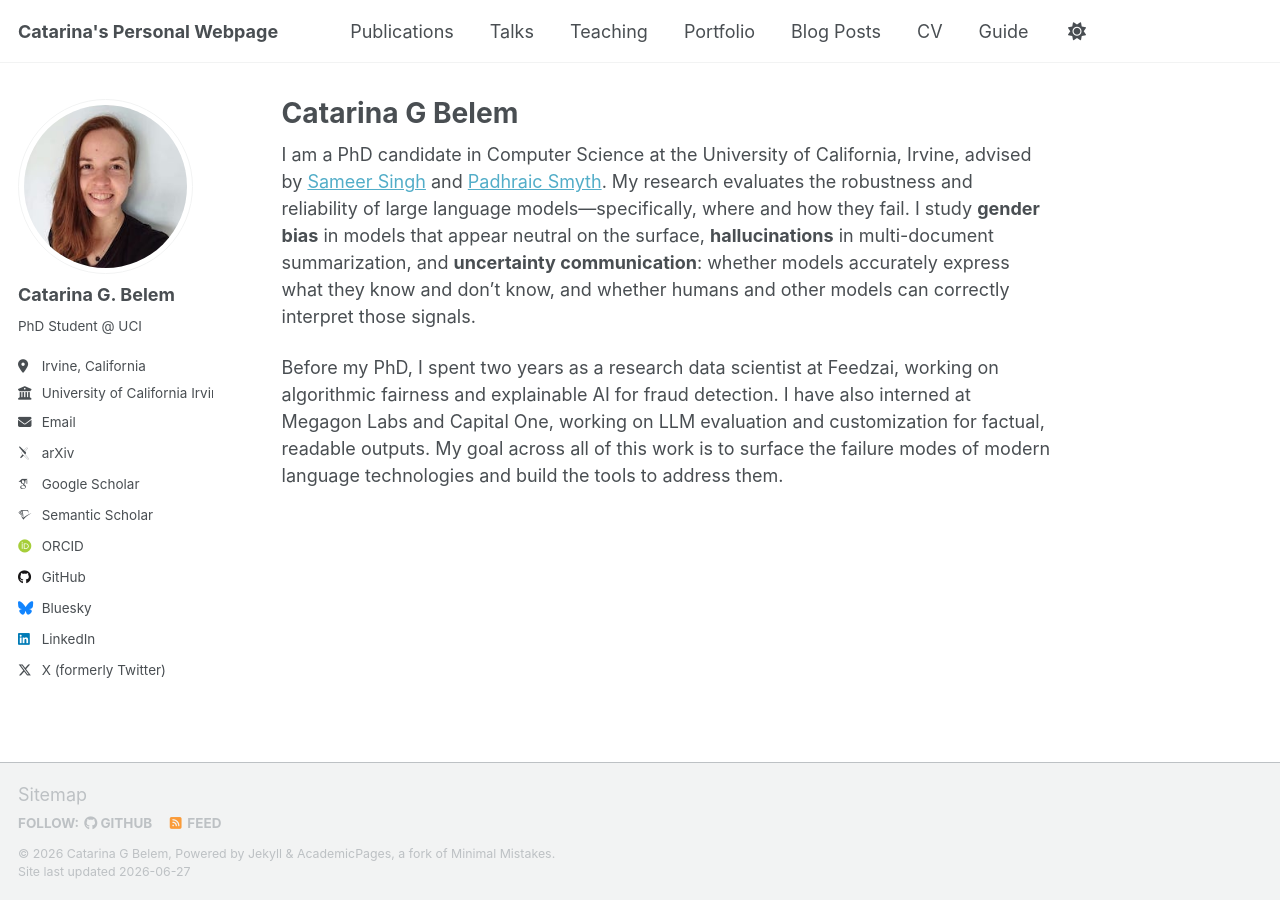
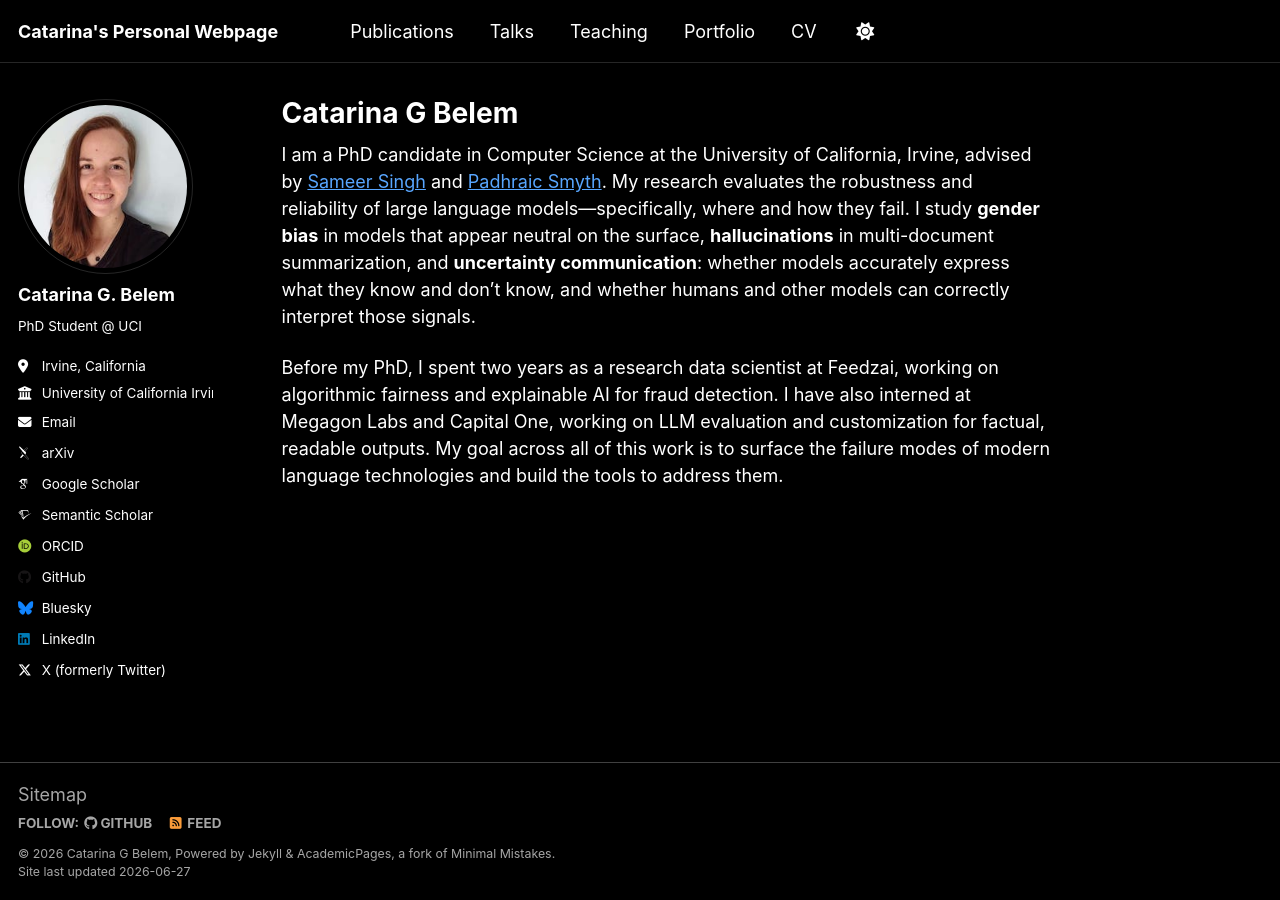
Before and after one commit to PastelBelem8/PastelBelem8.github.io, a Jekyll site: the page built from _pages/about.md, in a window 1280 px wide. Built offline with Jekyll 4.4.1, drawn with Linux system fonts in a browser that asks for light colours; some web fonts are replaced; a script that is not in the unit is left out.

Commit message:
Remove Blog Posts and Guide nav tabs; apply brand colors
- navigation.yml: remove "Blog Posts" and "Guide" from header nav
- _default_light.scss/_default_dark.scss: apply brand palette —
  black (#000) background, white (#fff) text, #58a6ff links,
  #79b8ff link hover — consistently across both theme selectors

Co-Authored-By: Claude Sonnet 4.6 <noreply@anthropic.com>

```diff
--- a/_data/navigation.yml
+++ b/_data/navigation.yml
@@ -20,14 +20,8 @@ main:
   - title: "Portfolio"
     url: /portfolio/
 
-  - title: "Blog Posts"
-    url: /year-archive/
-
   - title: "CV"
     url: /cv/
 
   # - title: "CV"
   #   url: /cv-json/
-
-  - title: "Guide"
-    url: /markdown/
--- a/_sass/theme/_default_dark.scss
+++ b/_sass/theme/_default_dark.scss
@@ -33,22 +33,22 @@ $navicon-height             : 4px;
 $sidebar-link-max-width     : 250px;
 $sidebar-screen-min-width   : 1024px;
 
-/* Dark theme for the site */
+/* Dark theme for the site — brand: black/white/blue */
 html[data-theme="dark"] {
-    --global-base-color                 : #{$background};
-    --global-bg-color                   : #{$background};
-    --global-footer-bg-color            : #{$background};
-    --global-border-color               : #{$light-gray};
-    --global-dark-border-color          : #{$background-light};
-    --global-code-background-color      : #fafafa;
-    --global-code-text-color            : #{$darker-gray};
-    --global-fig-caption-color          : #{$light-gray};
-    --global-link-color                 : #{$link};
-    --global-link-color-hover           : #{$link-dark};
-    --global-link-color-visited         : #{$link-light};
-    --global-masthead-link-color        : #{$text};
-    --global-masthead-link-color-hover  : #{$background-light};
-    --global-text-color                 : #{$text};
-    --global-text-color-light           : #f3f3f3;
-    --global-thead-color                : #{$background-lighter};
+    --global-base-color                 : #000000;
+    --global-bg-color                   : #000000;
+    --global-footer-bg-color            : #000000;
+    --global-border-color               : rgba(255, 255, 255, 0.15);
+    --global-dark-border-color          : rgba(255, 255, 255, 0.25);
+    --global-code-background-color      : #111111;
+    --global-code-text-color            : #e6e6e6;
+    --global-fig-caption-color          : rgba(255, 255, 255, 0.6);
+    --global-link-color                 : #58a6ff;
+    --global-link-color-hover           : #79b8ff;
+    --global-link-color-visited         : #58a6ff;
+    --global-masthead-link-color        : #ffffff;
+    --global-masthead-link-color-hover  : #79b8ff;
+    --global-text-color                 : #ffffff;
+    --global-text-color-light           : rgba(255, 255, 255, 0.65);
+    --global-thead-color                : #111111;
 }
--- a/_sass/theme/_default_light.scss
+++ b/_sass/theme/_default_light.scss
@@ -26,22 +26,22 @@ $navicon-height             : 4px;
 $sidebar-link-max-width     : 250px;
 $sidebar-screen-min-width   : 1024px;
 
-/* Default light theme for the site */
+/* Default theme for the site — brand: black/white/blue */
 :root {
-    --global-base-color                 : #{$gray};
-    --global-bg-color                   : #fff;
-    --global-footer-bg-color            : #f2f3f3;
-    --global-border-color               : #{$lighter-gray};
-    --global-dark-border-color          : #bdc1c4;
-    --global-code-background-color      : #fafafa;
-    --global-code-text-color            : #{$darker-gray};
-    --global-fig-caption-color          : mix(#fff,  #{$dark-gray}, 25%);
-    --global-link-color                 : #52adc8;
-    --global-link-color-hover           : mix(#000, #2f7f93, 25%);
-    --global-link-color-visited         : mix(#fff, #2f7f93, 25%);
-    --global-masthead-link-color        : #{$dark-gray};
-    --global-masthead-link-color-hover  : mix(#000, #{$gray}, 25%);
-    --global-text-color                 : #{$dark-gray};
-    --global-text-color-light           : #{$light-gray};
-    --global-thead-color                : #{$lighter-gray};
+    --global-base-color                 : #000000;
+    --global-bg-color                   : #000000;
+    --global-footer-bg-color            : #000000;
+    --global-border-color               : rgba(255, 255, 255, 0.15);
+    --global-dark-border-color          : rgba(255, 255, 255, 0.25);
+    --global-code-background-color      : #111111;
+    --global-code-text-color            : #e6e6e6;
+    --global-fig-caption-color          : rgba(255, 255, 255, 0.6);
+    --global-link-color                 : #58a6ff;
+    --global-link-color-hover           : #79b8ff;
+    --global-link-color-visited         : #58a6ff;
+    --global-masthead-link-color        : #ffffff;
+    --global-masthead-link-color-hover  : #79b8ff;
+    --global-text-color                 : #ffffff;
+    --global-text-color-light           : rgba(255, 255, 255, 0.65);
+    --global-thead-color                : #111111;
 }
```
